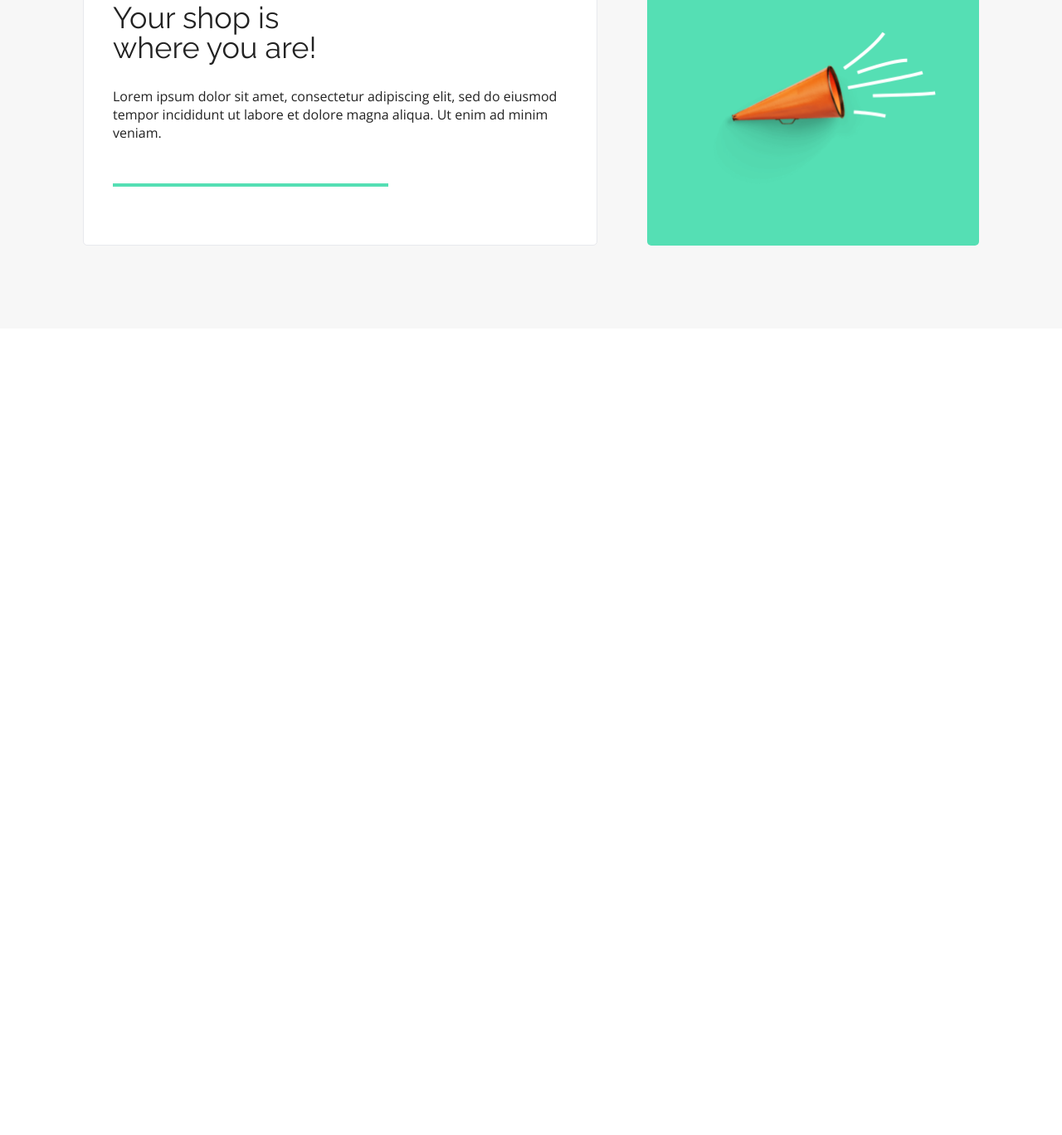
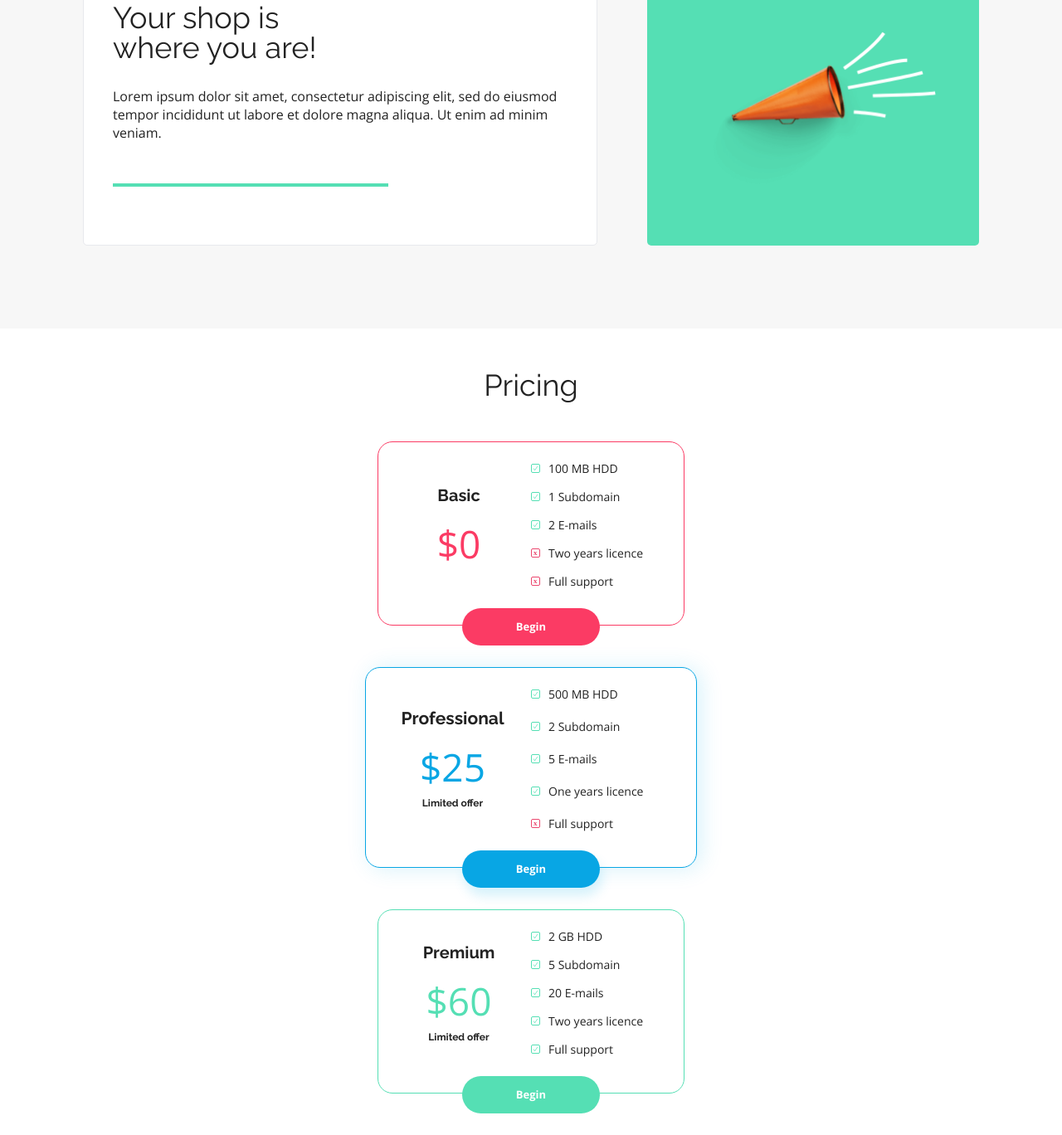
Before and after one commit to Szczepan00/best_shop, a website: page index.html in a window 1280 px wide. Shown: the part 2243-3611 px from the top of the page at 83% size. Before the commit the page ends 2639 px from the top, so only its background shows below. Drawn offline with nearby package versions, Linux system fonts and the light colour scheme.

Commit message:
prices section

```diff
--- a/index.html
+++ b/index.html
@@ -40,7 +40,7 @@
             <img src="assets/Background.png" alt="computer" class="opening__image">
         </section>
 
-        <section class="statistics">
+        <section class="statistics" id="why-us">
             <div class="container">
                 <h2 class="statistics__title">The most popular sales platform in country</h2>
 
@@ -75,7 +75,7 @@
         </section>
 
 
-        <section class="benefits">
+        <section class="benefits" id="benefits">
             <div class="benefits__container container">
 
                 <div class="benefits__single benefits__single--notebook">
@@ -126,6 +126,59 @@
                 </div>
             </div>
         </section>
+
+        <section class="pricing container" id="prices">
+            <h2>Pricing</h2>
+            <div class="pricing__boxes">
+
+                <div class="pricing__box pricing__box--basic">
+                    <div class="pricing__details">
+                        <div class="pricing__type">Basic</div>
+                        <div class="pricing__price">$0</div>
+                    </div>
+                    <ul class="pricing__items">
+                        <li class="pricing__item">100 MB HDD</li>
+                        <li class="pricing__item">1 Subdomain</li>
+                        <li class="pricing__item">2 E-mails</li>
+                        <li class="pricing__item pricing__item--not">Two years licence</li>
+                        <li class="pricing__item pricing__item--not">Full support</li>
+                    </ul>
+                    <a href="#" class="btn">Begin</a>
+                </div>
+
+                <div class="pricing__box pricing__box--professional">
+                    <div class="pricing__details">
+                        <div class="pricing__type">Professional</div>
+                        <div class="pricing__price">$25</div>
+                        <div class="pricing__limited">Limited offer</div>
+                    </div>
+                    <ul class="pricing__items">
+                        <li class="pricing__item">500 MB HDD</li>
+                        <li class="pricing__item">2 Subdomain</li>
+                        <li class="pricing__item">5 E-mails</li>
+                        <li class="pricing__item">One years licence</li>
+                        <li class="pricing__item pricing__item--not">Full support</li>
+                    </ul>
+                    <a href="#" class="btn btn--primary">Begin</a>
+                </div>
+
+                <div class="pricing__box pricing__box--premium">
+                    <div class="pricing__details">
+                        <div class="pricing__type">Premium</div>
+                        <div class="pricing__price">$60</div>
+                        <div class="pricing__limited">Limited offer</div>
+                    </div>
+                    <ul class="pricing__items">
+                        <li class="pricing__item">2 GB HDD</li>
+                        <li class="pricing__item">5 Subdomain</li>
+                        <li class="pricing__item">20 E-mails</li>
+                        <li class="pricing__item">Two years licence</li>
+                        <li class="pricing__item">Full support</li>
+                    </ul>
+                    <a href="#" class="btn">Begin</a>
+                </div>
+            </div>
+        </section>
     </main>
 </body>
 </html>
--- /dev/null
+++ b/src/sass/elements/_pricing.scss
@@ -0,0 +1,164 @@
+.pricing {
+  margin: 100px auto;
+  display: flex;
+  flex-direction: column;
+  justify-content: center;
+  align-items: center;
+
+  @include notebook {
+    margin: 50px auto;
+  }
+
+
+  &__boxes {
+    display: flex;
+    align-items: center;
+    justify-content: center;
+    margin-top: 50px;
+
+    @include notebook {
+      flex-direction: column;
+      width: 100%;
+    }
+  }
+
+  &__box {
+    width: 370px;
+    border-radius: 18px;
+    display: flex;
+    flex-direction: column;
+    align-items: center;
+    border: 1px solid var(--accent-color);
+
+    @include notebook {
+      width: 100%;
+      max-width: 370px;
+      flex-direction: row;
+      flex-wrap: wrap;
+      margin-bottom: 50px;
+      justify-content: center;
+      padding: 25px 10px 0 10px;
+
+      &:last-child {
+        margin-bottom: 0;
+      }
+    }
+
+    .btn {
+      position: relative;
+      bottom: -25px;
+      font-size: 0.8125rem;
+      background-color: var(--accent-color);
+    }
+
+
+
+    /*** Basic Box ***/
+    &--basic {
+      --accent-color: #{$color-redish};
+
+      .pricing__price {
+        margin-bottom: 30px;
+
+        @include notebook {
+          margin-bottom: 0;
+        }
+      }
+    }
+
+    /*** Professional Box **/
+    &--professional {
+      --accent-color: #{$color-primary};
+      width: 400px;
+      margin: 0 40px;
+      box-shadow: 5px 1px 27px $color-primary-shadow;
+
+      @include notebook {
+        max-width: 400px;
+        width: 100%;
+        margin: 0 0 50px 0;
+      }
+
+      .pricing {
+        &__type {
+          font-size: 1.3125rem;
+        }
+
+        &__item {
+          margin-bottom: 25px;
+        }
+      }
+    }
+
+    /*** Premium Box ***/
+    &--premium {
+      --accent-color: #{$color-green};
+    }
+  }
+
+  &__details {
+    margin-top: 34px;
+    margin-bottom: 60px;
+    text-align: center;
+
+    @include notebook {
+      width: 50%;
+      margin: 0;
+    }
+  }
+
+  &__type {
+    font-size: 1.25rem;
+    font-family: $font-raleway;
+    font-weight: 700;
+  }
+
+  &__price {
+    font-size: 2.875rem;
+    font-family: $font-open-sans;
+    font-weight: 300;
+    margin-top: 25px;
+    color: var(--accent-color);
+  }
+
+  &__limited {
+    text-align: center;
+    margin-top: 15px;
+    font-size: 0.75rem;
+    font-family: $font-raleway;
+    font-weight: 700;
+  }
+
+  &__items {
+    text-align: center;
+
+    @include notebook {
+      width: 50%;
+      text-align: left;
+    }
+  }
+
+  &__item {
+    font-size: 14px;
+    margin-bottom: 20px;
+
+    @include notebook {
+      &:last-child {
+        margin-bottom: 0;
+      }
+    }
+
+    &::before {
+      content: "";
+      width: 11px;
+      height: 11px;
+      display: inline-block;
+      margin-right: 10px;
+      background-image: url("../../assets/Checkmark-1.svg");
+    }
+
+    &--not::before {
+      background-image: url("../../assets/Close.svg");
+    }
+  }
+}
--- a/src/sass/main.scss
+++ b/src/sass/main.scss
@@ -7,3 +7,4 @@
 @import "elements/opening";
 @import "elements/statistics";
 @import "elements/benefits";
+@import "elements/pricing";
```
Also changed, not shown: src/css/main.css, 1 other file.
